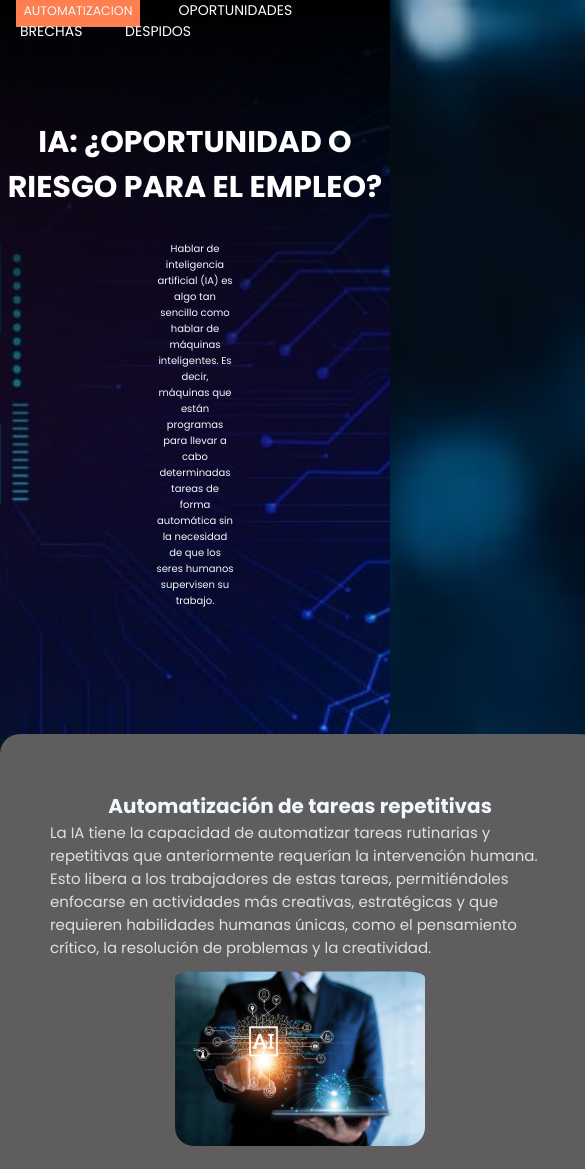
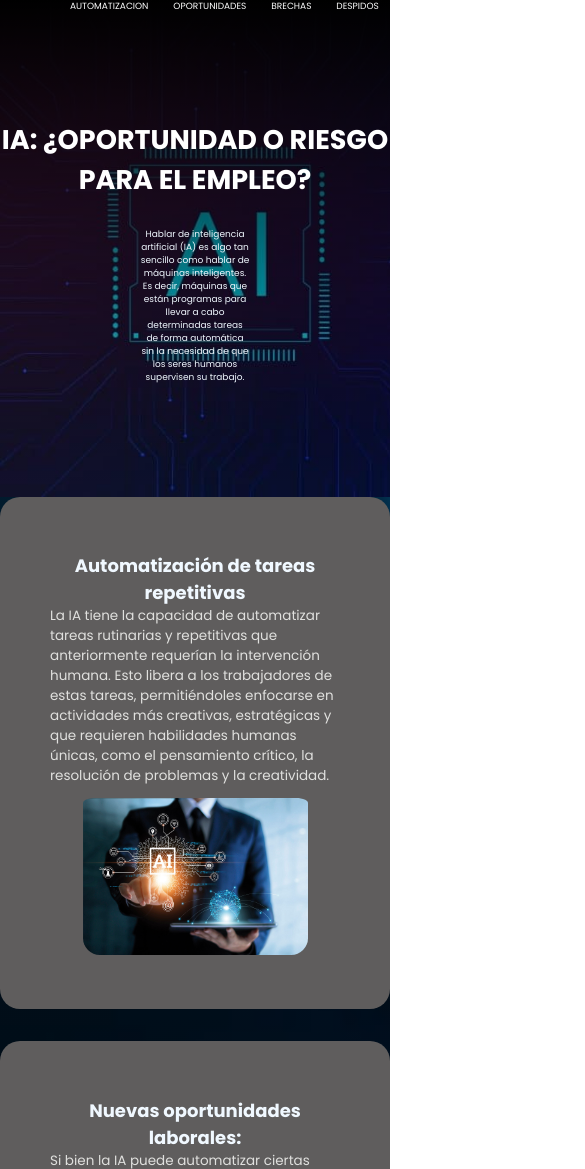
Before and after one commit to aronoviedo123/RESPONSIVO, a plain HTML site: page index.html in a window 390 px wide. Shown: the top 1169 px of the page, 585 px wide, since content can reach past the window. Drawn offline with Linux system fonts and the light colour scheme.

Commit message:
Add files via upload

```diff
--- a/style.css
+++ b/style.css
@@ -10,9 +10,9 @@
 
 a:link,
 a:visited {
-    padding: 1.25rem;
+    padding: 1.25em;
     color: rgb(255, 255, 255);
-    font-size: 0.875rem;
+    font-size: 1em;
 }
 
 a:hover {
@@ -27,9 +27,9 @@ header {
     background-image: linear-gradient(rgba(0, 0, 0, 1), rgba(0, 1, 1, 0)), url(top.jpeg );
     background-repeat: no-repeat;
     background-size: cover;
+    width: 100%;
     padding-bottom: 12.5em;
-    align-items: center;
-    background-position: center;
+    margin: 0px;
 }
 
 body {
@@ -70,7 +70,7 @@ header p {
 
 .contenedor {
     display: grid;
-    grid-template-columns: repeat(auto-fit, minmax(600px, 1fr));
+    grid-template-columns: repeat(3, 1fr);
     gap: 2rem;
 }
 
@@ -84,6 +84,7 @@ header p {
     background-color: rgb(95, 93, 93);
     border-radius: 20px;
     padding: 3.125rem;
+
 }
 
 .contenedor p {
@@ -121,6 +122,12 @@ header p {
 
 @media screen and (max-width: 1000px) {
     body {
-        font-size: 10px;
+        font-size: 9px;
+    }
+
+    .contenedor {
+        display: grid;
+        grid-template-columns: repeat(1, 1fr);
+        gap: 2rem;
     }
 }
```
